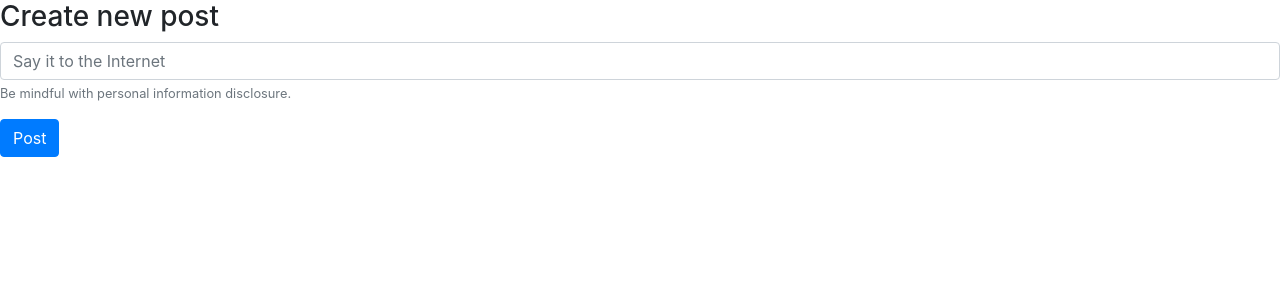
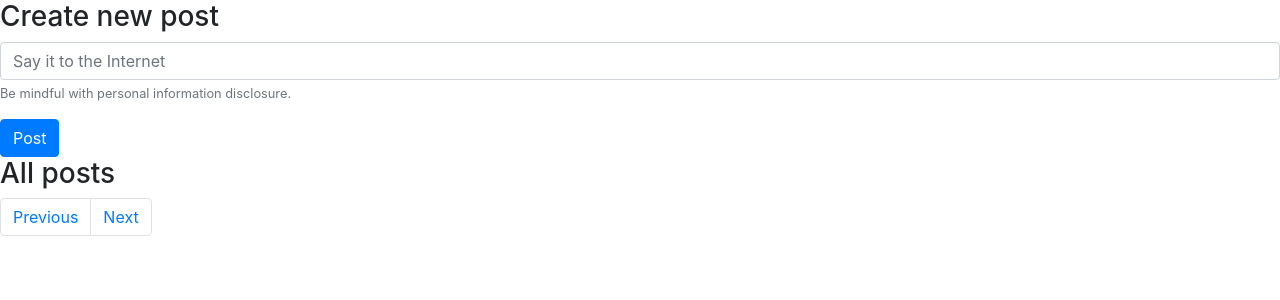
Before and after one commit to deborahly/network, a Django app: page / in a window 1280 px wide. Shown: the part 56-356 px from the top of the page. Run offline with Django 3.2, Linux system fonts and the light colour scheme; data that the repository does not hold is empty; some libraries are stand-ins or nearby versions.

Commit message:
Add pagination

```diff
--- a/network/static/network/index.js
+++ b/network/static/network/index.js
@@ -1,14 +1,59 @@
 document.addEventListener('DOMContentLoaded', function() {
-    // By default, load All Posts
+    // Load page 1 of All Posts by default
+    var page_index = 1;
+    loadPosts(page_index);
 
     // Create post when form is submitted
     document.querySelector('#new-post-form').addEventListener('submit', (event) => {
         event.preventDefault();
-        save_post();
+        savePost();
     });
+
+    // Require posts when next/previous button is clicked
+    document.querySelector('#previous').addEventListener('click', (event) => {
+        event.preventDefault();
+        page_index--;
+        loadPosts(page_index);
+    })
+
+    document.querySelector('#next').addEventListener('click', (event) => {
+        event.preventDefault();
+        page_index++;
+        loadPosts(page_index);
+    })
 });
 
-function save_post() {
+function loadPosts(page) {
+    // Clear out
+    document.querySelector('#posts-list').innerHTML = '';
+
+    fetch(`http://127.0.0.1:8000/posts/${page}`)
+    .then(response => response.json())
+    .then(data => {
+
+        for (let i = 0; i < data.posts.length; i++) {
+            const card = document.createElement('div');
+            card.classList.add("card");
+
+            const card_header = document.createElement('div');
+            card_header.classList.add("card-header");
+
+            const card_body = document.createElement('div');
+            card_body.classList.add("card-body");
+
+            const posts_list = document.querySelector('#posts-list');
+
+            card.append(card_header);
+            card.append(card_body);
+            posts_list.append(card);
+
+            card_header.innerHTML = data.posts[i]['poster'];
+            card_body.innerHTML = data.posts[i]['content'];
+        }
+    });
+}
+
+function savePost() {
     const csrftoken = getCookie('csrftoken');
 
     const content = document.querySelector('#new-post-content').value;
--- a/network/templates/network/index.html
+++ b/network/templates/network/index.html
@@ -15,4 +15,20 @@
 
         <div id="new-post-message"></div>
     </section>
+
+    <section id="posts">
+        <div id="posts-message"></div>
+
+        <h3>All posts</h3>
+
+        <div id="posts-list">
+        </div>
+
+        <nav aria-label="Page navigation">
+            <ul class="pagination">
+                <li class="page-item"><a id="previous" class="page-link" href="#">Previous</a></li>
+                <li class="page-item"><a id="next" class="page-link" href="#">Next</a></li>
+            </ul>
+        </nav>
+    </section>
 {% endblock %}
--- a/network/urls.py
+++ b/network/urls.py
@@ -8,5 +8,6 @@ urlpatterns = [
     path("login", views.login_view, name="login"),
     path("logout", views.logout_view, name="logout"),
     path("register", views.register, name="register"),
-    path("new", views.new, name="new")
+    path("new", views.new, name="new"),
+    path("posts/<int:page>", views.posts, name="posts")
 ]
--- a/network/views.py
+++ b/network/views.py
@@ -4,12 +4,46 @@ from django.db import IntegrityError
 from django.http import HttpResponse, HttpResponseRedirect, JsonResponse
 from django.shortcuts import render
 from django.urls import reverse
+from django.core.paginator import Paginator
 
 from .models import User, Post
 
 
 def index(request):
+
     return render(request, "network/index.html")
+
+
+def posts(request, page):
+    # if request.method != "PUT":
+    #     return JsonResponse({"error": "POST request required."}, status=400)
+
+    # # Get data from request body
+    # data = json.loads(request.body)
+
+    # Retrieve posts from database
+    posts = Post.objects.all().order_by("-created_on")
+
+    # Add paginator
+    page_number = page
+    per_page = 2
+    paginator = Paginator(posts, per_page)
+    page_object = paginator.get_page(page_number)
+
+    # page_number = 1
+    # paginator = Paginator(posts, 2)
+    # page_object = paginator.get_page(page_number)
+
+    payload = {
+        "page": {
+            "current": page_object.number,
+            "has_next": page_object.has_next(),
+            "has_previous": page_object.has_previous(),
+        },
+        "posts": [post.serialize() for post in page_object.object_list],
+    }
+
+    return JsonResponse(payload, safe=False)
 
 
 def login_view(request):
```
Also changed, not shown: network/models.py (+10 -1 lines).
